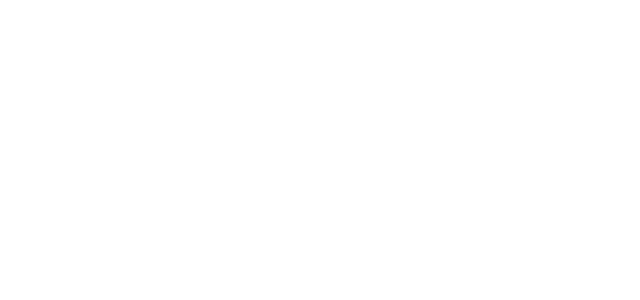
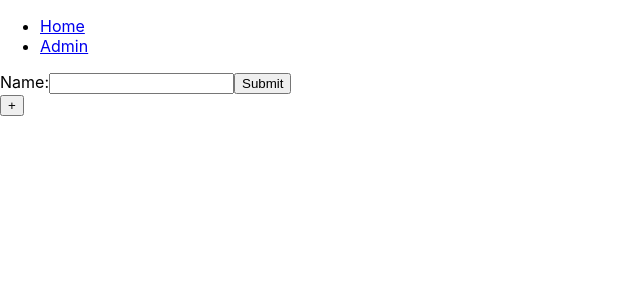
Before and after one commit to DarrenXu94/roadmap, a React (Create React App) app in the folder client/: page /admin in a window 1280 px wide. Shown: the top 300 px of the page, without its empty margins (0-640 px from the left). Built offline with nearby package versions, Linux system fonts and the light colour scheme.

Commit message:
working kinda, need to find otu why it loses focus

```diff
--- a/client/src/Admin.js
+++ b/client/src/Admin.js
@@ -1,10 +1,61 @@
 import React, { Component } from 'react';
+import FormSnippet from './components/FormSnippet'
 
 class Admin extends Component {
+    state = {
+        title: null,
+        subSections: []
+    }
+    handleChange = (event) => {
+        this.setState({ [event.target.name]: event.target.value });
+    }
+
+    handleSubmit = (event) => {
+        event.preventDefault();
+
+        console.log(this.state)
+    }
+
+    addNewSubform = (event) => {
+        event.preventDefault();
+        let newSS = this.state.subSections
+        newSS.push({"skill": "Enter Skill", "description": "Enter description", "key": Math.random().toString(36).substr(2, 9)})
+        this.setState({subSections: newSS})
+    }
+
+    handleSubformChange = (event, key) => {
+        console.log(event.target.name, event.target.value, key)
+        // let formToUpdate = this.state.subSections.filter(obj => {
+        //     return obj.key === key
+        // })
+        // console.log(formToUpdate)
+        for (let i = 0; i < this.state.subSections.length; i++) {
+            if (this.state.subSections[i].key === key) {
+
+                let tempObject = this.state.subSections[i]
+                tempObject[event.target.name] = event.target.value
+                let tempArray = this.state.subSections
+                tempArray.splice(i,1)
+                tempArray.push(tempObject)
+                this.setState({subSections: tempArray})
+            };
+        }
+    }
+
     render() {
         return (
             <div>
-
+                <form onSubmit={this.handleSubmit}>
+                    <label>
+                        Name:
+                        <input type="text" name="title" value={this.state.value} onChange={this.handleChange} />
+                    </label>
+                    <input type="submit" value="Submit" />
+                </form>
+                <button onClick={this.addNewSubform}>+</button>
+                { this.state.subSections.map(entry=> {
+                    return <FormSnippet key={Math.random().toString(36).substr(2, 9)} entry={entry} handleSubformChange={this.handleSubformChange} />
+                })}
             </div>
         );
     }
--- a/client/src/App.js
+++ b/client/src/App.js
@@ -10,6 +10,16 @@
     return (
       <Router>
         <div className="App">
+          <nav>
+            <ul>
+              <li>
+                <Link to="/">Home</Link>
+              </li>
+              <li>
+                <Link to="/admin/">Admin</Link>
+              </li>
+            </ul>
+          </nav>
           <Route path="/" exact component={Home} />
           <Route path="/admin" exact component={Admin} />
         </div>
--- /dev/null
+++ b/client/src/components/FormSnippet.js
@@ -0,0 +1,33 @@
+import React, { Component } from 'react';
+import PropTypes from 'prop-types';
+
+class FormSnippet extends Component {
+    handleChange = (event) => {
+        // this.setState({ [event.target.name]: event.target.value });
+        this.props.handleSubformChange(event, this.props.entry.key)
+    }
+
+    render() {
+        let {skill, description} = this.props.entry
+        return (
+            <form >
+                <label>
+                    Skill:
+                        <input type="text" name="skill" value={skill} onChange={this.handleChange} />
+                </label>
+                <label>
+                    Description:
+                        <input type="text" name="description" value={description} onChange={this.handleChange} />
+                </label>
+                {this.props.entry.key}
+            </form>
+        );
+    }
+}
+
+FormSnippet.propTypes = {
+    entry: PropTypes.object,
+    handleSubformChange: PropTypes.func
+  };
+
+export default FormSnippet;
```
